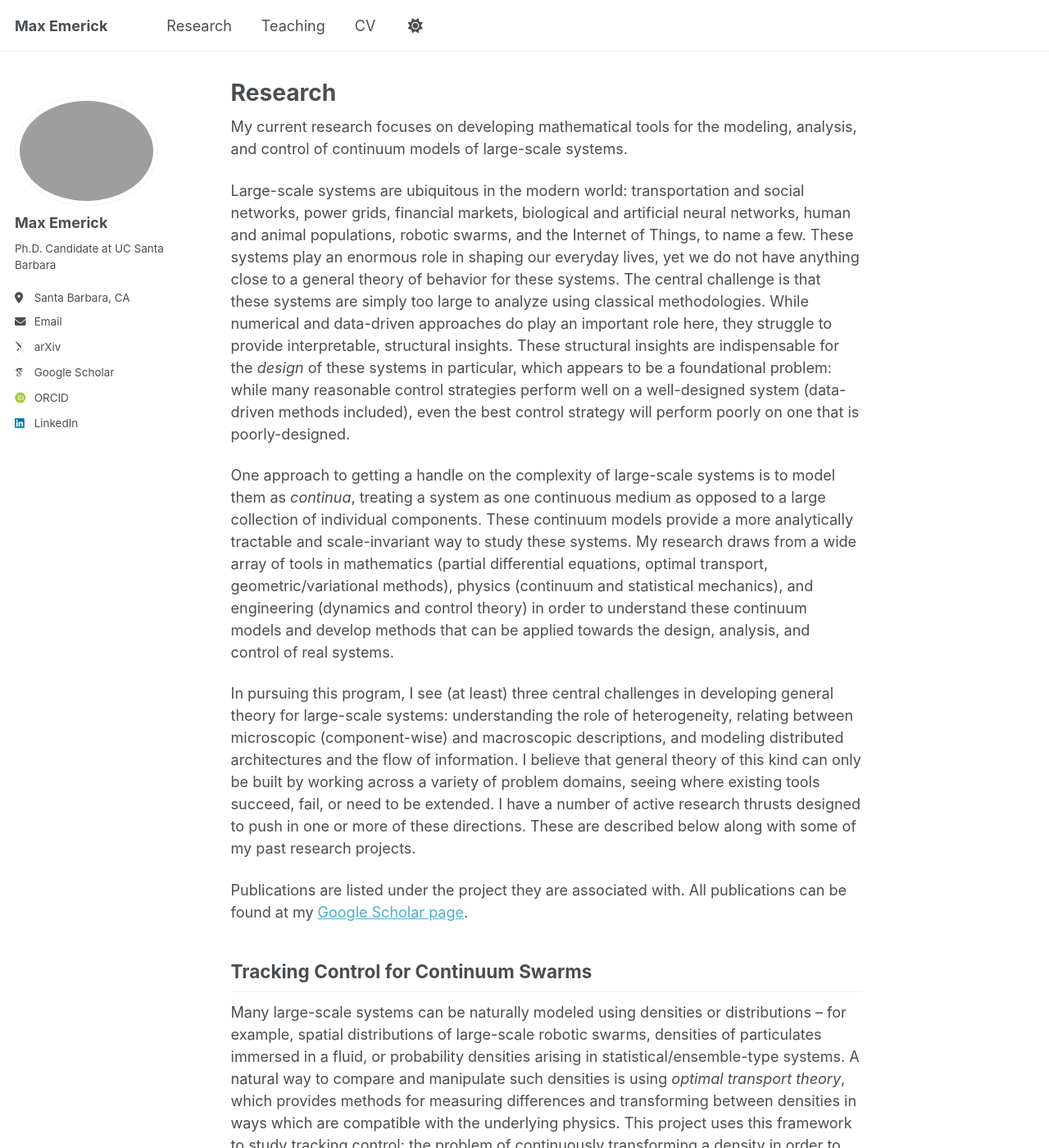
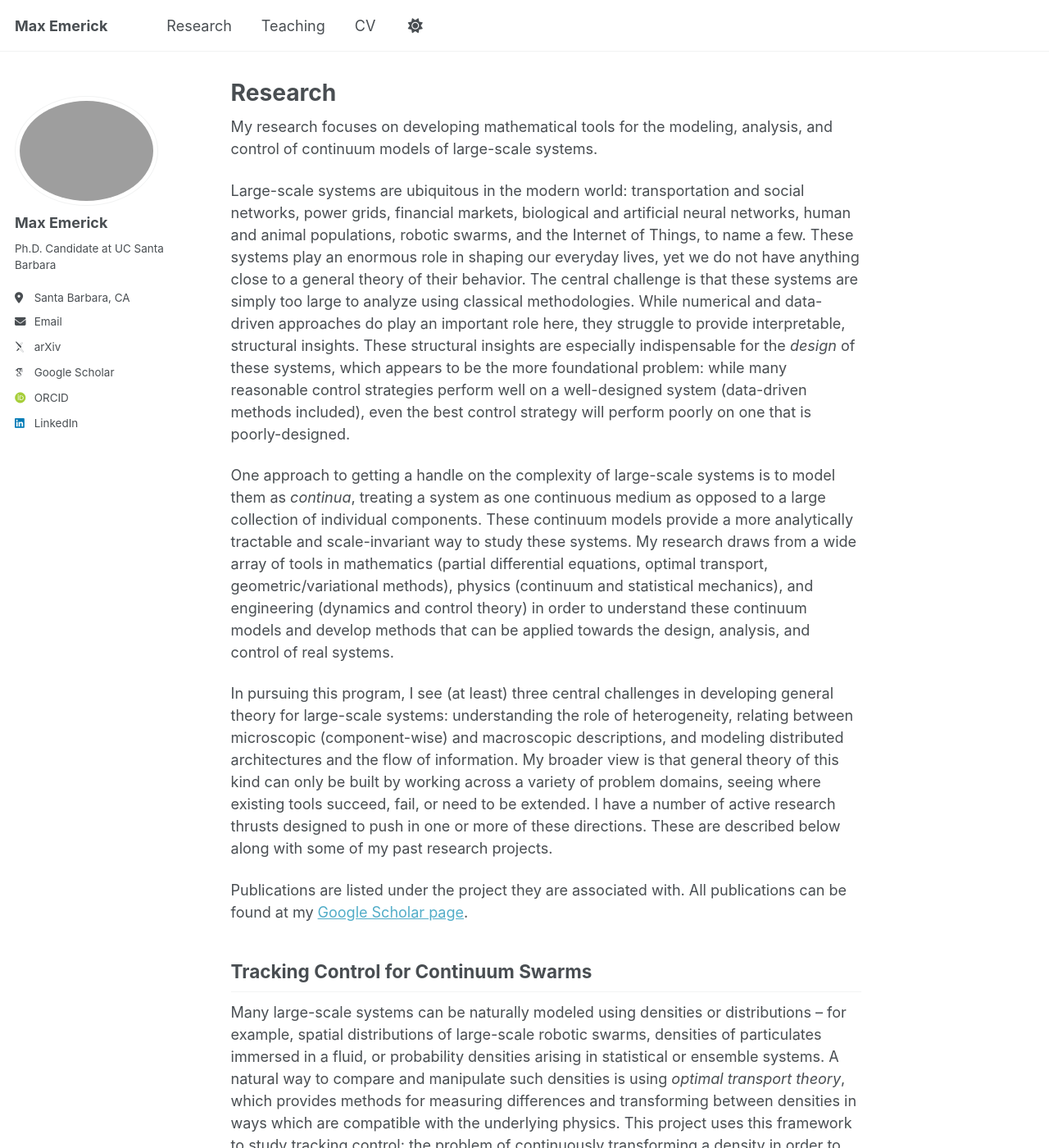
Before and after one commit to maxemerick/maxemerick.github.io, a Jekyll site: the page built from _pages/research.md, in a window 1280 px wide and 1400 px high. Shown: the whole window at 82% size. Built offline with Jekyll 4.4.1, drawn with Linux system fonts in a browser that asks for light colours; some web fonts are replaced; some of the changed text lies outside the part shown.

Commit message:
Update research.md

```diff
--- a/_pages/research.md
+++ b/_pages/research.md
@@ -6,13 +6,13 @@ redirect_from:
   - /research.html
 ---
 
-My current research focuses on developing mathematical tools for the modeling, analysis, and control of continuum models of large-scale systems.
+My research focuses on developing mathematical tools for the modeling, analysis, and control of continuum models of large-scale systems.
 
-Large-scale systems are ubiquitous in the modern world: transportation and social networks, power grids, financial markets, biological and artificial neural networks, human and animal populations, robotic swarms, and the Internet of Things, to name a few. These systems play an enormous role in shaping our everyday lives, yet we do not have anything close to a general theory of behavior for these systems. The central challenge is that these systems are simply too large to analyze using classical methodologies. While numerical and data-driven approaches do play an important role here, they struggle to provide interpretable, structural insights. These structural insights are indispensable for the *design* of these systems in particular, which appears to be a foundational problem: while many reasonable control strategies perform well on a well-designed system (data-driven methods included), even the best control strategy will perform poorly on one that is poorly-designed.
+Large-scale systems are ubiquitous in the modern world: transportation and social networks, power grids, financial markets, biological and artificial neural networks, human and animal populations, robotic swarms, and the Internet of Things, to name a few. These systems play an enormous role in shaping our everyday lives, yet we do not have anything close to a general theory of their behavior. The central challenge is that these systems are simply too large to analyze using classical methodologies. While numerical and data-driven approaches do play an important role here, they struggle to provide interpretable, structural insights. These structural insights are especially indispensable for the *design* of these systems, which appears to be the more foundational problem: while many reasonable control strategies perform well on a well-designed system (data-driven methods included), even the best control strategy will perform poorly on one that is poorly-designed.
 
 One approach to getting a handle on the complexity of large-scale systems is to model them as *continua*, treating a system as one continuous medium as opposed to a large collection of individual components. These continuum models provide a more analytically tractable and scale-invariant way to study these systems. My research draws from a wide array of tools in mathematics (partial differential equations, optimal transport, geometric/variational methods), physics (continuum and statistical mechanics), and engineering (dynamics and control theory) in order to understand these continuum models and develop methods that can be applied towards the design, analysis, and control of real systems.
 
-In pursuing this program, I see (at least) three central challenges in developing general theory for large-scale systems: understanding the role of heterogeneity, relating between microscopic (component-wise) and macroscopic descriptions, and modeling distributed architectures and the flow of information. I believe that general theory of this kind can only be built by working across a variety of problem domains, seeing where existing tools succeed, fail, or need to be extended. I have a number of active research thrusts designed to push in one or more of these directions. These are described below along with some of my past research projects.
+In pursuing this program, I see (at least) three central challenges in developing general theory for large-scale systems: understanding the role of heterogeneity, relating between microscopic (component-wise) and macroscopic descriptions, and modeling distributed architectures and the flow of information. My broader view is that general theory of this kind can only be built by working across a variety of problem domains, seeing where existing tools succeed, fail, or need to be extended. I have a number of active research thrusts designed to push in one or more of these directions. These are described below along with some of my past research projects.
 
 Publications are listed under the project they are associated with. All publications can be found at my [Google Scholar page](https://scholar.google.com/citations?user=CN7oYBQAAAAJ&hl=en).
 
@@ -20,7 +20,7 @@ Publications are listed under the project they are associated with. All publicat
 
 Tracking Control for Continuum Swarms
 ----------
-Many large-scale systems can be naturally modeled using densities or distributions -- for example, spatial distributions of large-scale robotic swarms, densities of particulates immersed in a fluid, or probability densities arising in statistical/ensemble-type systems. A natural way to compare and manipulate such densities is using *optimal transport theory*, which provides methods for measuring differences and transforming between densities in ways which are compatible with the underlying physics. This project uses this framework to study tracking control: the problem of continuously transforming a density in order to follow a changing target. Such tracking behaviors are common in swarm robotics -- for example, data collection robots tracking points of interest, fire-fighting drones tracking a spreading fire, or autonomous taxis tracking shifting rider demand. We aim to understand efficient motion and tracking control in this setting, and to use this understanding to develop better predictive models, numerical algorithms, and control schemes.
+Many large-scale systems can be naturally modeled using densities or distributions -- for example, spatial distributions of large-scale robotic swarms, densities of particulates immersed in a fluid, or probability densities arising in statistical or ensemble systems. A natural way to compare and manipulate such densities is using *optimal transport theory*, which provides methods for measuring differences and transforming between densities in ways which are compatible with the underlying physics. This project uses this framework to study tracking control: the problem of continuously transforming a density in order to follow a changing target. Such tracking behaviors are common in swarm robotics -- for example, data collection robots tracking points of interest, fire-fighting drones tracking a spreading fire, or autonomous taxis tracking shifting rider demand. We aim to understand efficient motion and tracking control in this setting, and to use this understanding to develop better predictive models, numerical algorithms, and control schemes.
 
 
 "Optimal Assignment and Motion Control in Two-Class Continuum Swarms," \
@@ -42,8 +42,8 @@ Incompressible Fluid Mixing
 In many applications it is important to be able to mix two fluids efficiently. In combustion engines one needs to mix fuel and air, in chemical processes such as polymer production one needs to mix monomers and reactants, and in lab-on-chip applications one needs to mix samples and reagents. While there are many heuristics for what makes a flow field good at mixing, we do not have a complete mathematical understanding of this behavior. As described above, this problem can also be modeled as a problem of controlling densities, and can be treated using the same optimal transport-related tools. This project aims to characterize maximally efficient mixing fields, thereby giving us a better mathematical understanding of mixing and helping us to design machines and protocols which can mix more effectively. Moreover, this problem provides a valuable test case for control of continuum systems with coupling constraints (in this case, incompressibility).
 
 
-"Incompressible Fluid Mixing as Constrained Optimal Transport," \
-**M. Emerick**, J. Igraszek, and B. Bamieh. In preparation for submission to Journal of Nonlinear Science.
+"Fluid Mixing and Incompressible Optimal Transport," \
+**M. Emerick**, J. Igraszek, and B. Bamieh. Under review at the Journal of Nonlinear Science. arXiv:2610.09235.
 
 "Incompressible Optimal Transport and Applications in Fluid Mixing," \
 **M. Emerick** and B. Bamieh, 64th IEEE Conference on Decision and Control, pp. 3157-3162, 2025.
@@ -56,7 +56,7 @@ Combinatorial optimization problems are ubiquitous in large-scale systems, with
 
 
 "Mean-Field Oscillator Ising Machines: Gradient Flows and Classification of Limit Solutions," \
-B. Bamieh, F. Bullo, **M. Emerick**, and A. R. Venkatakrishnan. In preparation for submission to SIAM Review (available on arXiv).
+A. R. Venkatakrishnan, **M. Emerick**, B. Bamieh, and F. Bullo. Under review at the SIAM Journal on Applied Dynamical Systems. arXiv:2608.16025.
 
 
 
@@ -66,7 +66,7 @@ Approaches to control of large-scale systems can be (roughly) divided into two t
 
 
 "On Distributed Control of Continuum Swarms: Local Controllers as Differential Operators," \
-**M. Emerick**, S. P. Chhatoi, and B. Bamieh. In preparation for submission to IEEE Transactions on Control of Network Systems (available on arXiv).
+**M. Emerick**, S. P. Chhatoi, and B. Bamieh. Under review at the IEEE Transactions on Automatic Control. arXiv:2604.25187.
 
 
 
```
